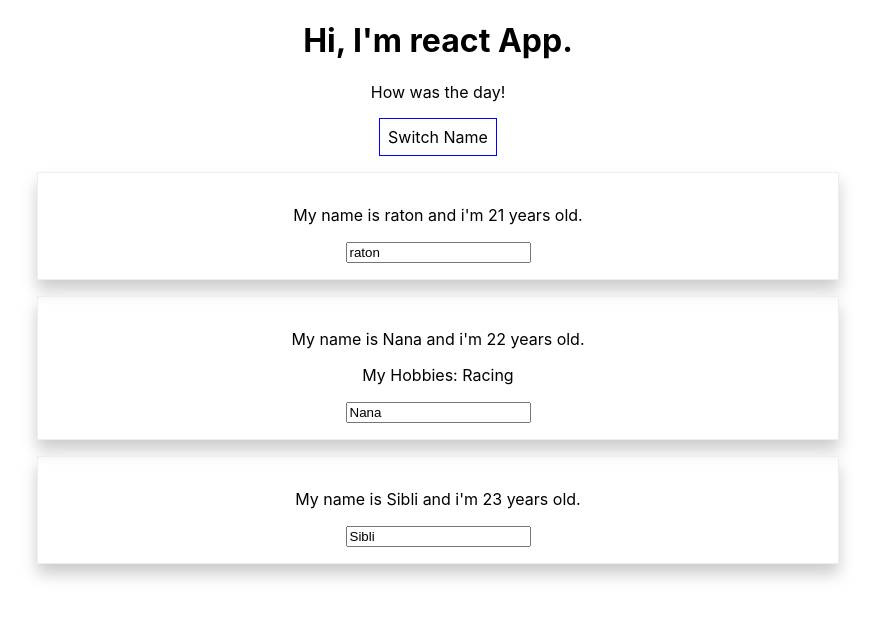
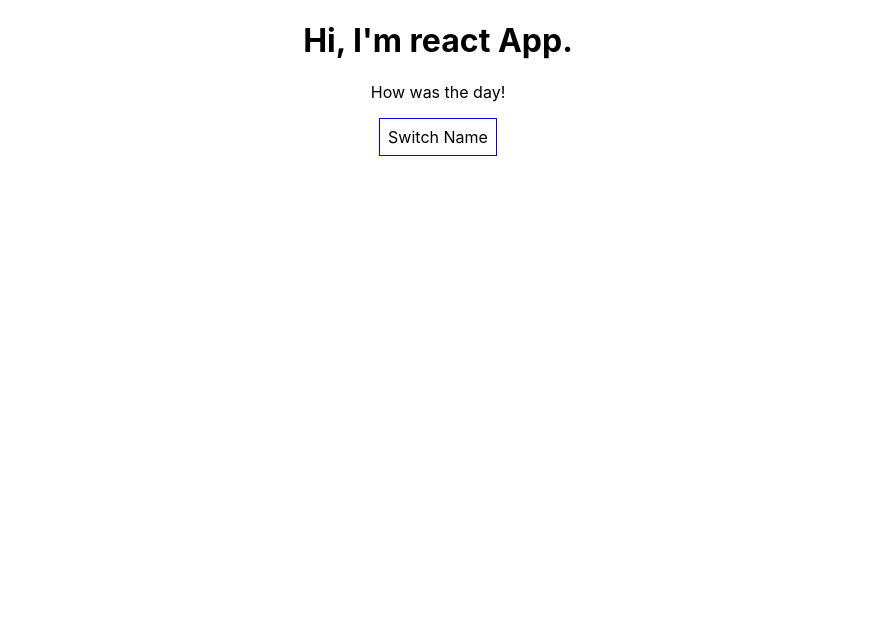
Before and after one commit to RatonBiswas/node-js-practice, a React (Create React App) app in the folder myapp/: page / in a window 1280 px wide. Shown: the top 618 px of the page, without its empty margins (202-1077 px from the left). Built offline with nearby package versions, Linux system fonts and the light colour scheme.

Commit message:
hide div

```diff
--- a/myapp/src/App.js
+++ b/myapp/src/App.js
@@ -13,16 +13,18 @@ const App=(props)=> {
       { name: "Nana", age: 22 },
       { name: "Sibli", age: 23 },
     ],
-    otherStates: 'some other state'
+    otherStates: 'some other state',
+    showPersons: false,
   });
 
   const switchNameHandler = (newName) => {
     setPersonsState({
       persons: [
-        { name: 'Raton', age: 21 },
+        { name: newName, age: 21 },
         { name: "Nana", age: 22 },
         { name: "Sibli", age: 2 },
       ],
+
     });
   };
 
@@ -34,6 +36,11 @@ const App=(props)=> {
         { name: "Sibli", age: 2 },
       ],
     });
+  }
+  const taggleNameHandler = ()=> {
+    const doesShow = personsState.showPersons;
+    // if doesShow was false , it will set showPersons to true .
+    setPersonsState({ showPersons: !doesShow });
   }
   const style = {
     backgroundColor:'white',
@@ -51,7 +58,10 @@ const App=(props)=> {
         <UserOutput userName='raton anna' /> */}
         <h1>Hi, I'm react App.</h1>
         <p>How was the day!</p>
-        <button style={style} onClick={()=> switchNameHandler('lasbone')}>Switch Name</button>
+        <button style={style} onClick={taggleNameHandler}>Switch Name</button>
+        {
+          personsState.showPersons === true ?
+            <div>
               <Person
                 name={personsState.persons[0].name}
                 age={personsState.persons[0].age}
@@ -67,6 +77,7 @@ const App=(props)=> {
                 name={personsState.persons[2].name}
                 age={personsState.persons[2].age}
               />
+            </div> : null}
       </div>
     );
   }
```
Lines whose indentation alone changed are shown as unchanged.
